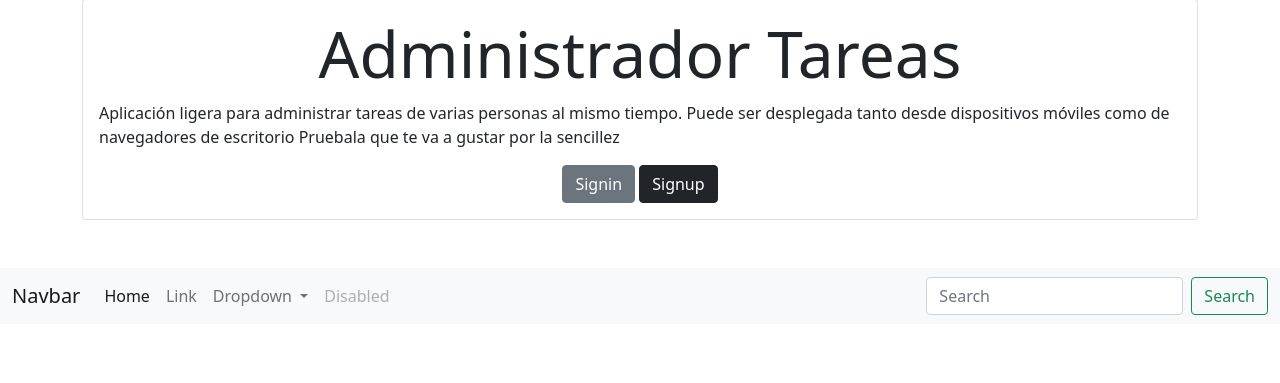
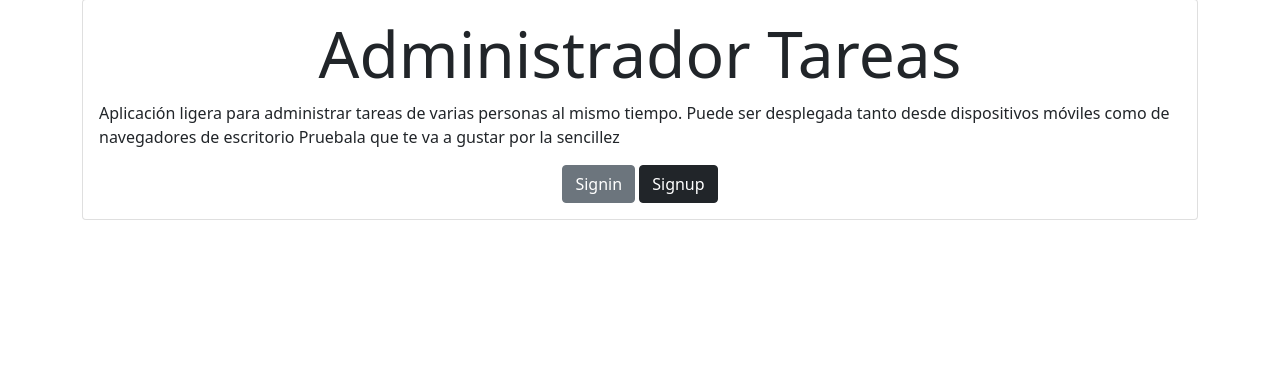
Before and after one commit to adolfolozaa/django-auth-crud, a Django app: page / in a window 1280 px wide. Shown: the part 105-488 px from the top of the page. Run offline with Django 4.2, Linux system fonts and the light colour scheme.

Commit message:
Responsive corregido  duplicado

```diff
--- a/tasks/templates/base.html
+++ b/tasks/templates/base.html
@@ -58,42 +58,3 @@
     </html>
 
 </head>
-
-
-
-<nav class="navbar navbar-expand-lg navbar-light bg-light">
-    <div class="container-fluid">
-      <a class="navbar-brand" href="#">Navbar</a>
-      <button class="navbar-toggler" type="button" data-bs-toggle="collapse" data-bs-target="#navbarSupportedContent" aria-controls="navbarSupportedContent" aria-expanded="false" aria-label="Toggle navigation">
-        <span class="navbar-toggler-icon"></span>
-      </button>
-      <div class="collapse navbar-collapse" id="navbarSupportedContent">
-        <ul class="navbar-nav me-auto mb-2 mb-lg-0">
-          <li class="nav-item">
-            <a class="nav-link active" aria-current="page" href="#">Home</a>
-          </li>
-          <li class="nav-item">
-            <a class="nav-link" href="#">Link</a>
-          </li>
-          <li class="nav-item dropdown">
-            <a class="nav-link dropdown-toggle" href="#" id="navbarDropdown" role="button" data-bs-toggle="dropdown" aria-expanded="false">
-              Dropdown
-            </a>
-            <ul class="dropdown-menu" aria-labelledby="navbarDropdown">
-              <li><a class="dropdown-item" href="#">Action</a></li>
-              <li><a class="dropdown-item" href="#">Another action</a></li>
-              <li><hr class="dropdown-divider"></li>
-              <li><a class="dropdown-item" href="#">Something else here</a></li>
-            </ul>
-          </li>
-          <li class="nav-item">
-            <a class="nav-link disabled" href="#" tabindex="-1" aria-disabled="true">Disabled</a>
-          </li>
-        </ul>
-        <form class="d-flex">
-          <input class="form-control me-2" type="search" placeholder="Search" aria-label="Search">
-          <button class="btn btn-outline-success" type="submit">Search</button>
-        </form>
-      </div>
-    </div>
-  </nav>
```
